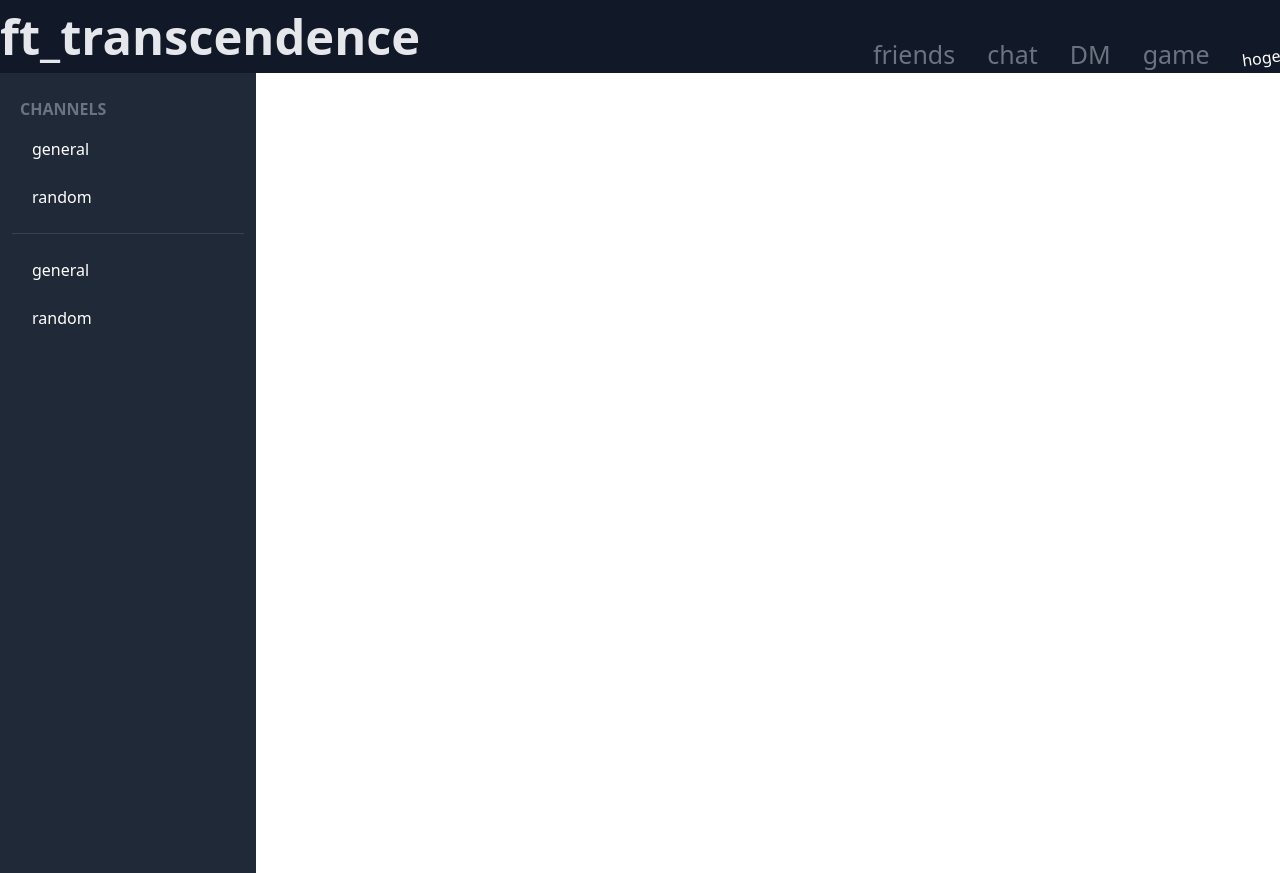
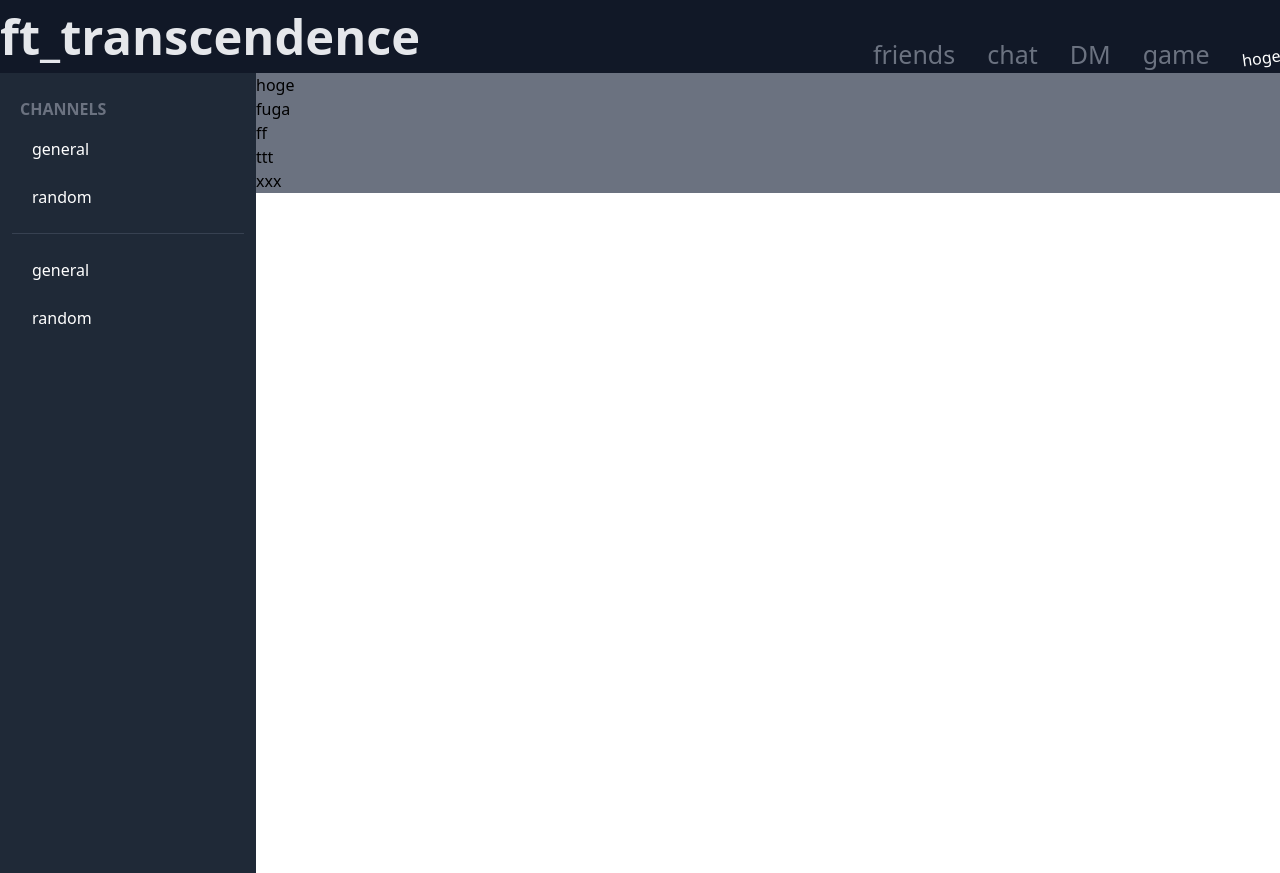
Before and after one commit to tsudo42/trascen, a Next.js app in the folder srcs/frontend/: page /chat2 in a window 1280 px wide. Built offline with nearby package versions, Linux system fonts and the light colour scheme.

Commit message:
:construction: chat meesage の描画部分のUIを実装

```diff
--- /dev/null
+++ b/srcs/frontend/app/chat2/message.tsx
@@ -0,0 +1,9 @@
+interface MessageProps {
+  comment: string;
+}
+
+const Message = ({ comment }: MessageProps) => {
+  return <div className="bg-gray-500">{comment}</div>;
+};
+
+export default Message;
--- a/srcs/frontend/app/chat2/page.tsx
+++ b/srcs/frontend/app/chat2/page.tsx
@@ -1,12 +1,14 @@
 import ChannelName from "./channel_name";
 import ChannelCategory from "./channel_category";
+import Message from "./message";
 
-const Messages = () => {
+const ChatUI = () => {
   return (
     <>
+      <div className="flex">
         <aside
           id="separator-sidebar"
-        className="left-0 top-0 z-40 h-screen w-64 -translate-x-full transition-transform sm:translate-x-0"
+          className="left-0 top-0 z-40 h-screen w-64 shrink-0 -translate-x-full transition-transform sm:translate-x-0"
           aria-label="Sidebar"
         >
           <div className="h-full overflow-y-auto bg-gray-800 px-3 py-4 ">
@@ -21,8 +23,16 @@ const Messages = () => {
             </ul>
           </div>
         </aside>
+        <div className="grow flex-col-reverse">
+          <Message comment={"hoge"} />
+          <Message comment={"fuga"} />
+          <Message comment={"ff"} />
+          <Message comment={"ttt"} />
+          <Message comment={"xxx"} />
+        </div>
+      </div>
     </>
   );
 };
 
-export default Messages;
+export default ChatUI;
```
Lines whose indentation alone changed are shown as unchanged.
